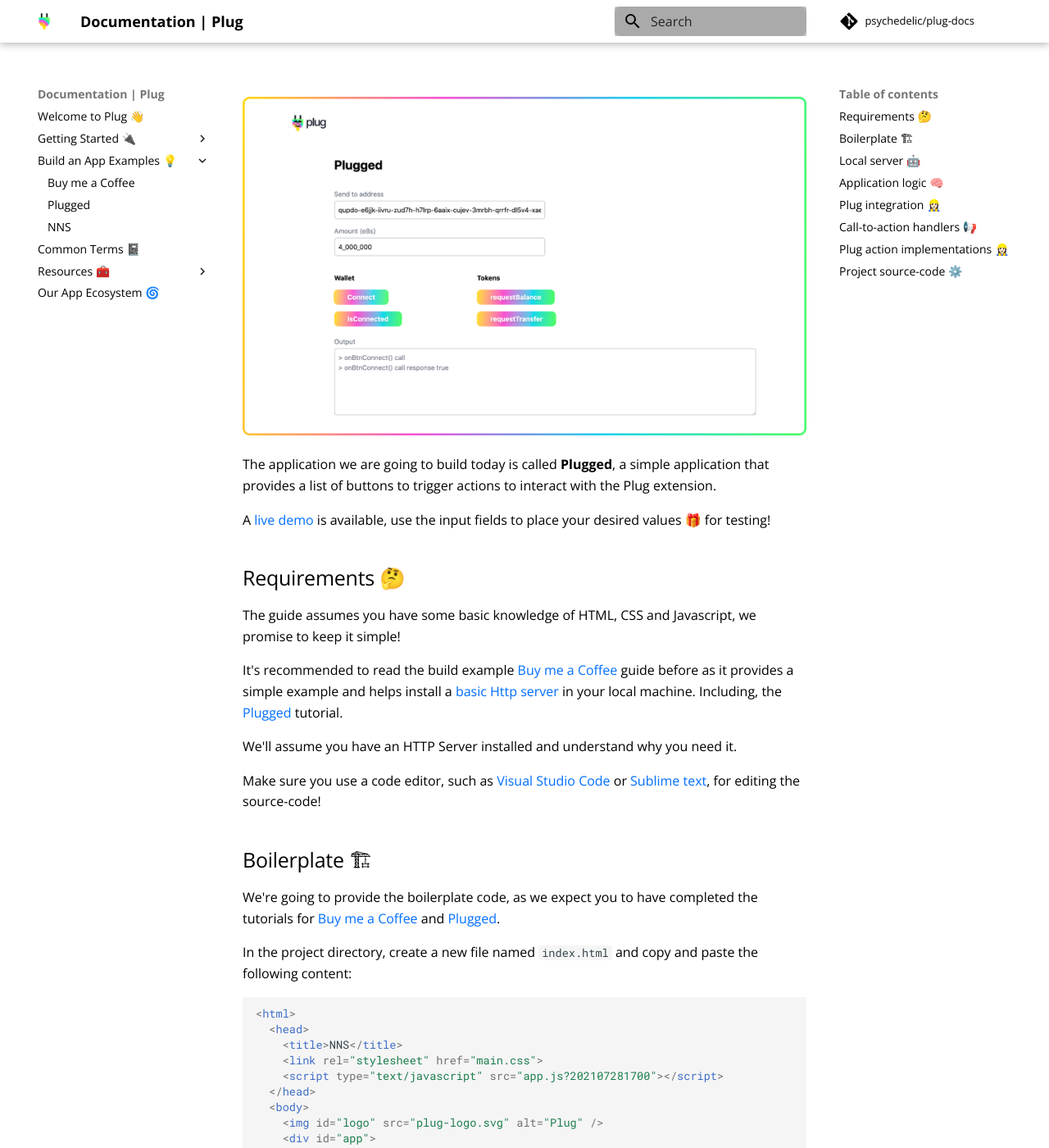
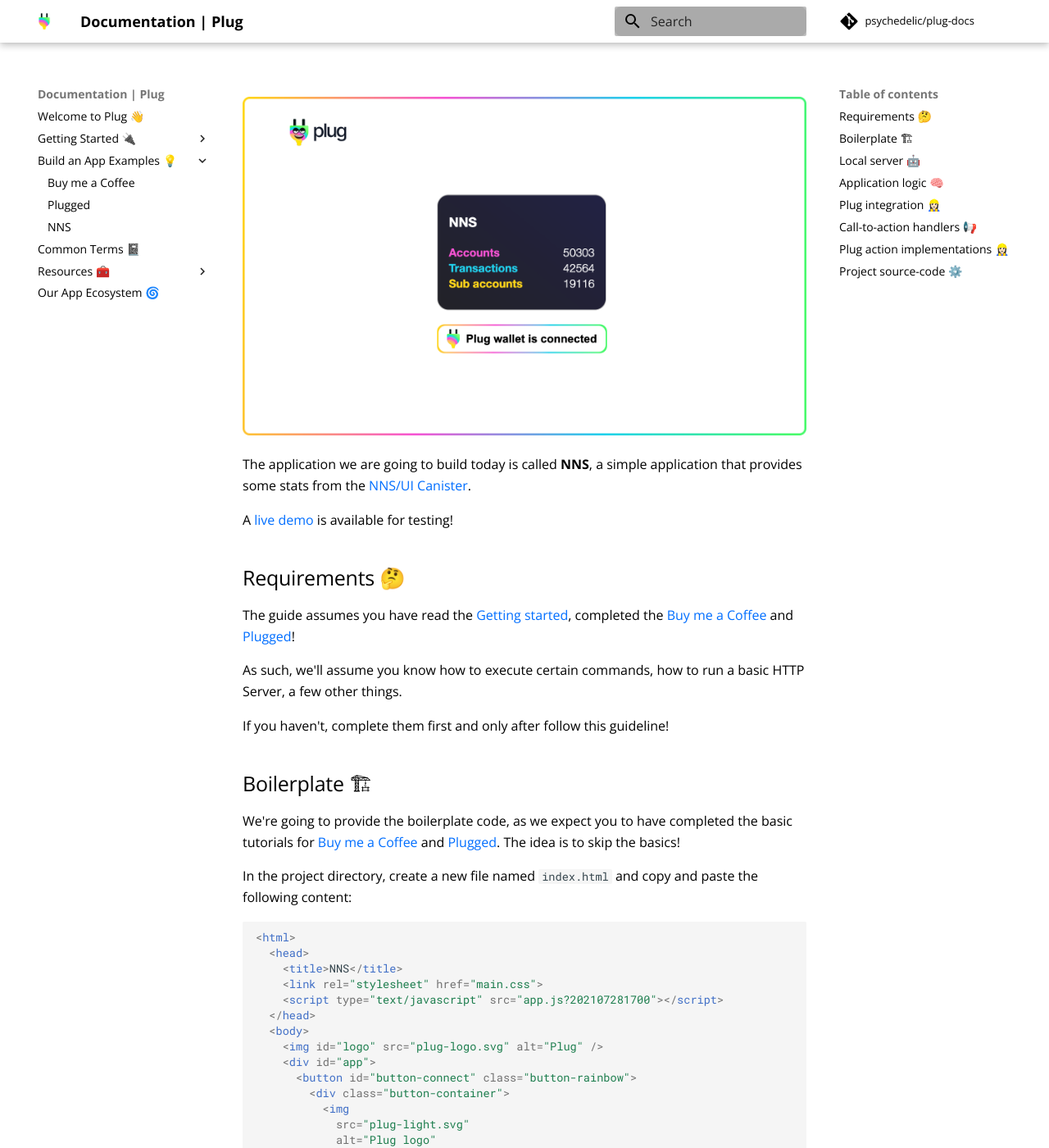
Before and after one commit to Psychedelic/plug-docs, an MkDocs documentation site: the page built from docs/build-an-app-examples/nns.md, in a window 1280 px wide and 1400 px high. Shown: the whole window at 82% size. Built offline with MkDocs 1.6.1 and Material for MkDocs 9.7.7, drawn with Linux system fonts in a browser that asks for light colours; comment, search, counter and statistics services are not loaded.

Commit message:
docs: ✏️  update the NNS example

```diff
--- a/docs/build-an-app-examples/nns.md
+++ b/docs/build-an-app-examples/nns.md
@@ -4,25 +4,24 @@
 
 # Plugged
 
-![](imgs/plugged-example.png)
+![](imgs/nns-example.png)
 
-The application we are going to build today is called **Plugged**, a simple application that provides a list of buttons to trigger actions to interact with the Plug extension.
+The application we are going to build today is called **NNS**, a simple application that provides some stats from the [NNS/UI Canister](https://nns.ic0.app/).
 
-A [live demo](http://demo.plugwallet.ooo/plugged/) is available, use the input fields to place your desired values 🎁 for testing!
+A [live demo](http://demo.plugwallet.ooo/nns/) is available for testing!
 
 ## Requirements 🤔
 
-The guide assumes you have some basic knowledge of HTML, CSS and Javascript, we promise to keep it simple!
+The guide assumes you have read the [Getting started](/getting-started/connect-to-plug/), completed the [Buy me a Coffee](build-app-buy-me-a-coffee.md) and
+[Plugged](plugged.md)!
 
-It's recommended to read the build example [Buy me a Coffee](build-app-buy-me-a-coffee.md) guide before as it provides a simple example and helps install a [basic Http server](build-app-buy-me-a-coffee.md#http-server) in your local machine. Including, the [Plugged](plugged.md) tutorial.
+As such, we'll assume you know how to execute certain commands, how to run a basic HTTP Server, a few other things.
 
-We'll assume you have an HTTP Server installed and understand why you need it.
-
-Make sure you use a code editor, such as [Visual Studio Code](https://code.visualstudio.com/) or [Sublime text](https://www.sublimetext.com/), for editing the source-code!
+If you haven't, complete them first and only after follow this guideline!
 
 ## Boilerplate 🏗
 
-We're going to provide the boilerplate code, as we expect you to have completed the tutorials for [Buy me a Coffee](build-app-buy-me-a-coffee.md) and [Plugged](plugged.md).
+We're going to provide the boilerplate code, as we expect you to have completed the basic tutorials for [Buy me a Coffee](build-app-buy-me-a-coffee.md) and [Plugged](plugged.md). The idea is to skip the basics!
 
 In the project directory, create a new file named `index.html` and copy and paste the following content:
 
```
Also changed, not shown: docs/build-an-app-examples/imgs/nns-example.png (added).
